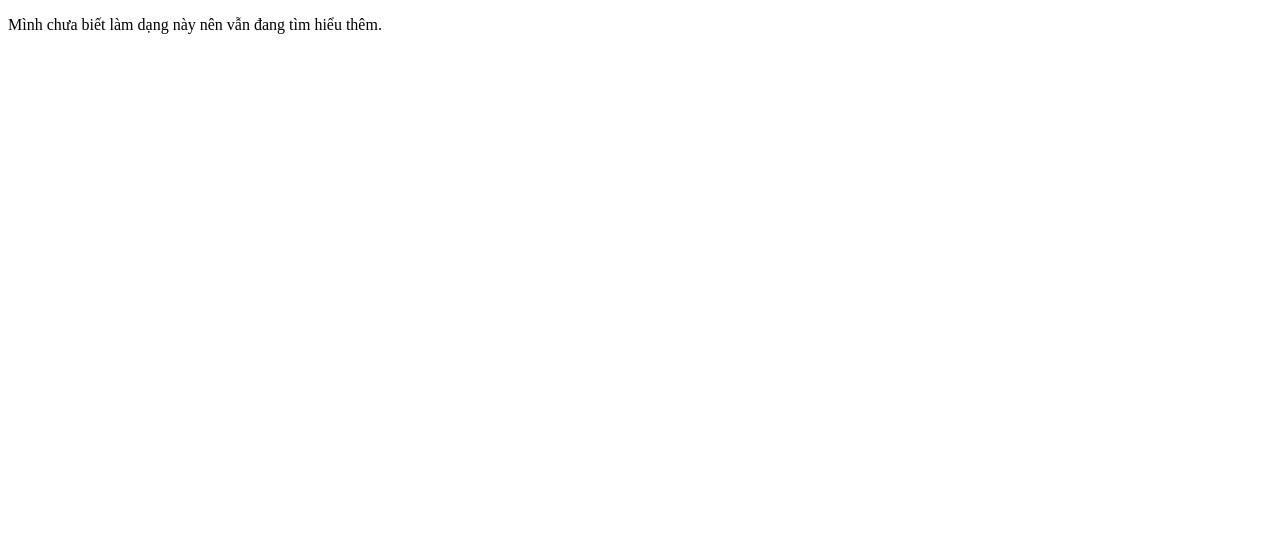
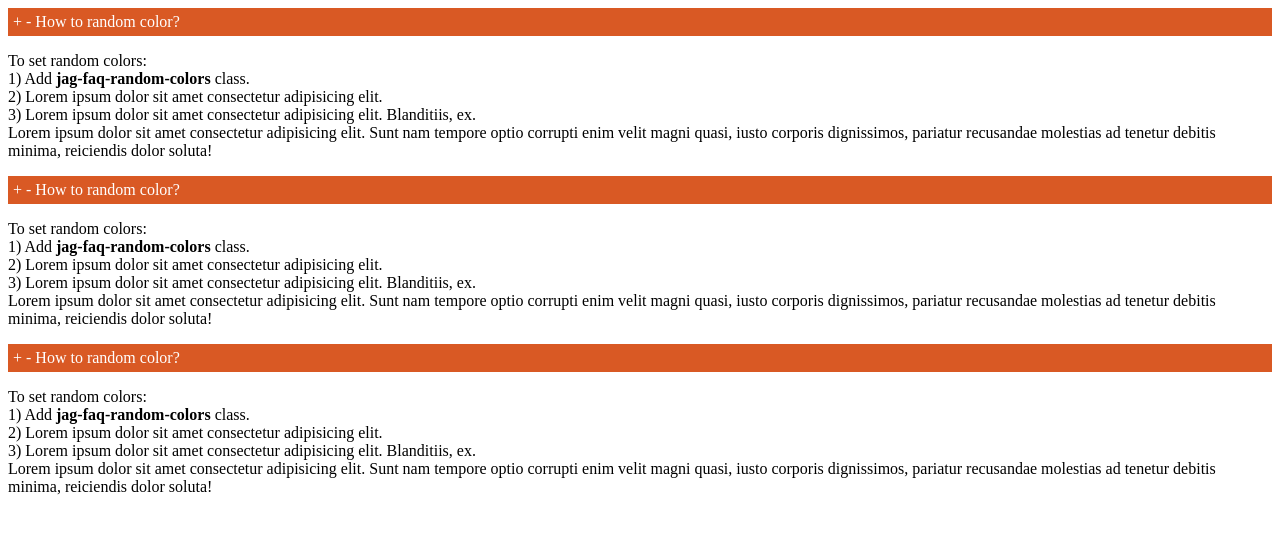
Before and after one commit to tranduyriba/bai-tap-f8, a plain HTML site: page Day-5/bai-2.html in a window 1280 px wide. Drawn offline with Linux system fonts and the light colour scheme.

Commit message:
Nop bai tap buoi 5

```diff
--- a/Day-5/bai-2.html
+++ b/Day-5/bai-2.html
@@ -7,6 +7,64 @@
     <link rel="stylesheet" href="./css/bai-2.css" />
   </head>
   <body>
-    <p>Mình chưa biết làm dạng này nên vẫn đang tìm hiểu thêm.</p>
+    <div class="question-box">
+      <div class="first-question">
+        <div class="quest-heading">
+          <input type="checkbox" id="question-1" hidden />
+          <label for="question-1" class="open">+</label>
+          <label for="question-1" class="close">-</label>
+          <label for="question-1" class="content">How to random color?</label>
+        </div>
+        <p>
+          To set random colors:<br />
+          1) Add <b>jag-faq-random-colors</b> class. <br />
+          2) Lorem ipsum dolor sit amet consectetur adipisicing elit. <br />
+          3) Lorem ipsum dolor sit amet consectetur adipisicing elit.
+          Blanditiis, ex. <br />
+          Lorem ipsum dolor sit amet consectetur adipisicing elit. Sunt nam
+          tempore optio corrupti enim velit magni quasi, iusto corporis
+          dignissimos, pariatur recusandae molestias ad tenetur debitis minima,
+          reiciendis dolor soluta!
+        </p>
+      </div>
+      <div class="second-question">
+        <div class="quest-heading">
+          <input type="checkbox" id="question-2" hidden />
+          <label for="question-2" class="open">+</label>
+          <label for="question-2" class="close">-</label>
+          <label for="question-2" class="content">How to random color?</label>
+        </div>
+        <p>
+          To set random colors:<br />
+          1) Add <b>jag-faq-random-colors</b> class. <br />
+          2) Lorem ipsum dolor sit amet consectetur adipisicing elit. <br />
+          3) Lorem ipsum dolor sit amet consectetur adipisicing elit.
+          Blanditiis, ex. <br />
+          Lorem ipsum dolor sit amet consectetur adipisicing elit. Sunt nam
+          tempore optio corrupti enim velit magni quasi, iusto corporis
+          dignissimos, pariatur recusandae molestias ad tenetur debitis minima,
+          reiciendis dolor soluta!
+        </p>
+      </div>
+      <div class="third-question">
+        <div class="quest-heading">
+          <input type="checkbox" id="question-3" hidden />
+          <label for="question-3" class="open">+</label>
+          <label for="question-3" class="close">-</label>
+          <label for="question-3" class="content">How to random color?</label>
+        </div>
+        <p>
+          To set random colors:<br />
+          1) Add <b>jag-faq-random-colors</b> class. <br />
+          2) Lorem ipsum dolor sit amet consectetur adipisicing elit. <br />
+          3) Lorem ipsum dolor sit amet consectetur adipisicing elit.
+          Blanditiis, ex. <br />
+          Lorem ipsum dolor sit amet consectetur adipisicing elit. Sunt nam
+          tempore optio corrupti enim velit magni quasi, iusto corporis
+          dignissimos, pariatur recusandae molestias ad tenetur debitis minima,
+          reiciendis dolor soluta!
+        </p>
+      </div>
+    </div>
   </body>
 </html>
--- a/Day-5/css/bai-2.css
+++ b/Day-5/css/bai-2.css
@@ -0,0 +1,13 @@
+input[type^="checkbox"]:checked ~ p {
+    display: hidden;
+
+}
+div[class$="question"]+input {
+    background-color: aqua;
+}
+
+.quest-heading {
+    background-color: #d95924;
+    padding: 5px;
+    color: white;
+}
```
